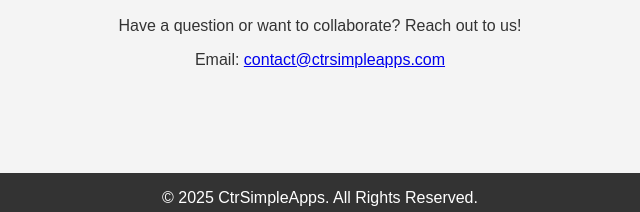
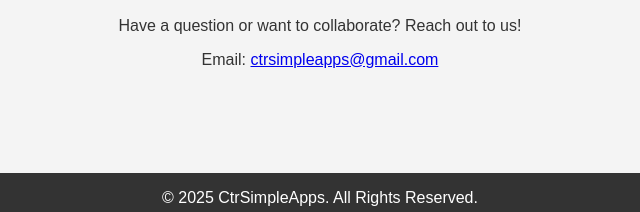
Before and after one commit to CtrSimpleApps/ctrsimpleapps.studio, a plain HTML site: page index.html in a window 1280 px wide. Shown: the part 577-789 px from the top of the page, 320-960 px from the left. Drawn offline with Linux system fonts and the light colour scheme.

Commit message:
Update index.html

```diff
--- a/index.html
+++ b/index.html
@@ -102,7 +102,7 @@
         <section id="contact">
             <h2>Contact</h2>
             <p>Have a question or want to collaborate? Reach out to us!</p>
-            <p>Email: <a href="mailto:contact@ctrsimpleapps.com">contact@ctrsimpleapps.com</a></p>
+            <p>Email: <a href="mailto:contact@ctrsimpleapps.com">ctrsimpleapps@gmail.com</a></p>
         </section>
     </main>
     <footer>
```
